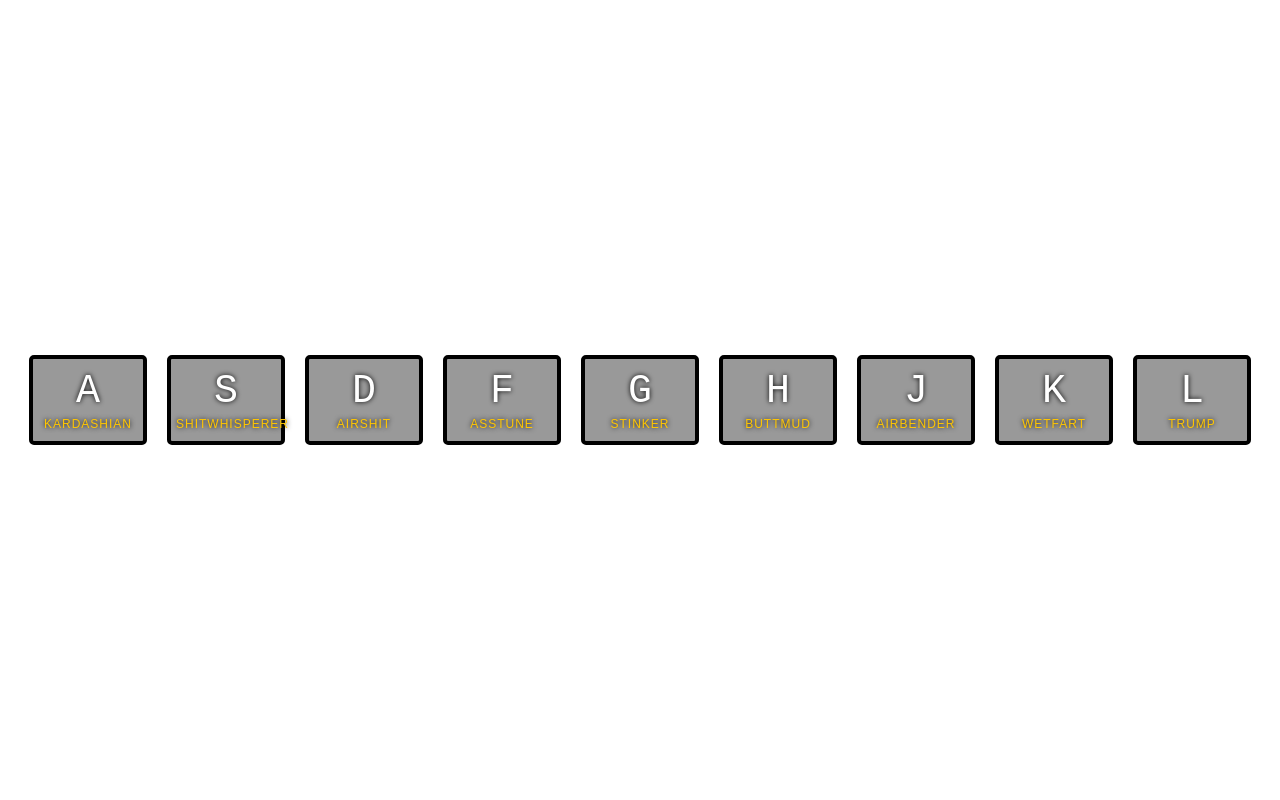
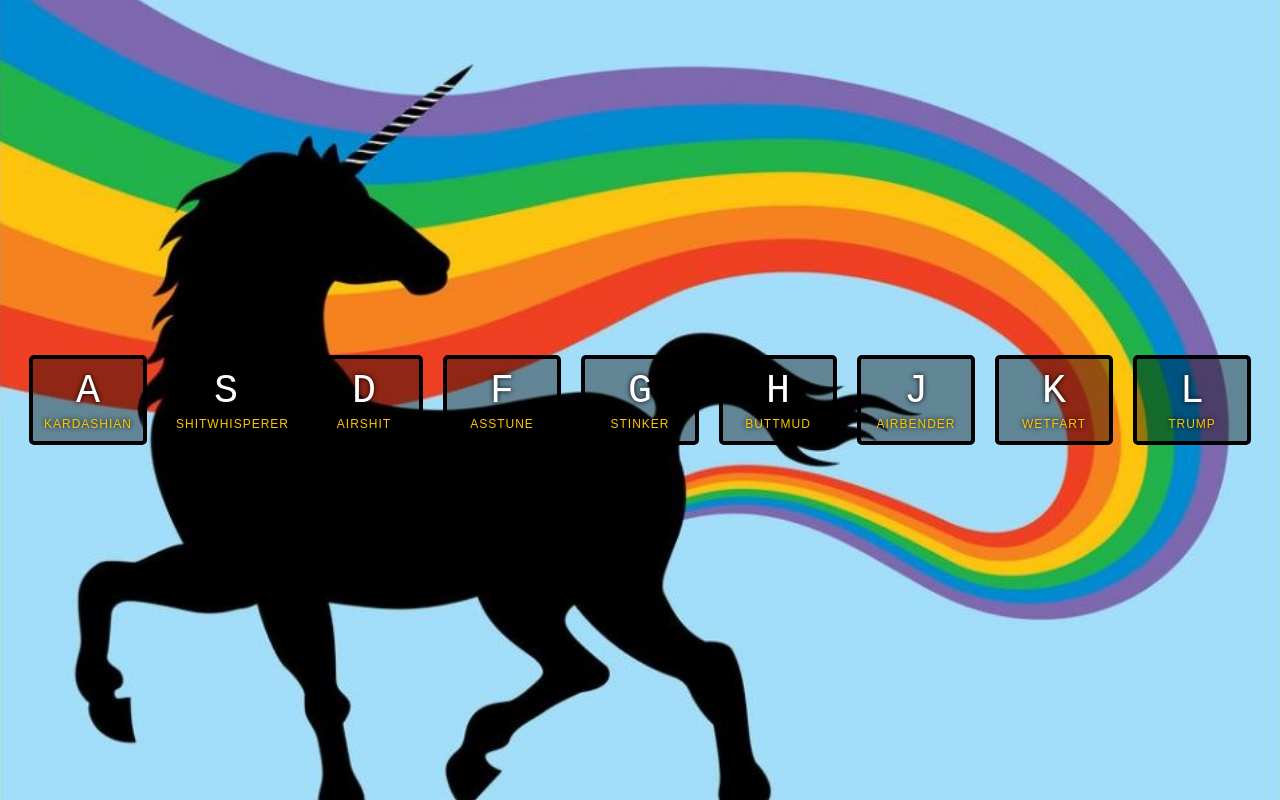
Before and after one commit to EyupIbis/unicorn, a plain HTML site: page index.html in a window 1280 px wide. Drawn offline with Linux system fonts and the light colour scheme; the site is published under a folder, as on GitHub Pages, so addresses that start at the root find nothing.

Commit message:
Update style.css

```diff
--- a/style.css
+++ b/style.css
@@ -1,6 +1,6 @@
 html {
   font-size: 10px;
-  background: url(/images/unicorn.jpg);
+  background: url(images/unicorn.jpg);
   background-position: center;
   background-repeat: no-repeat;
   background-size: cover;
```
